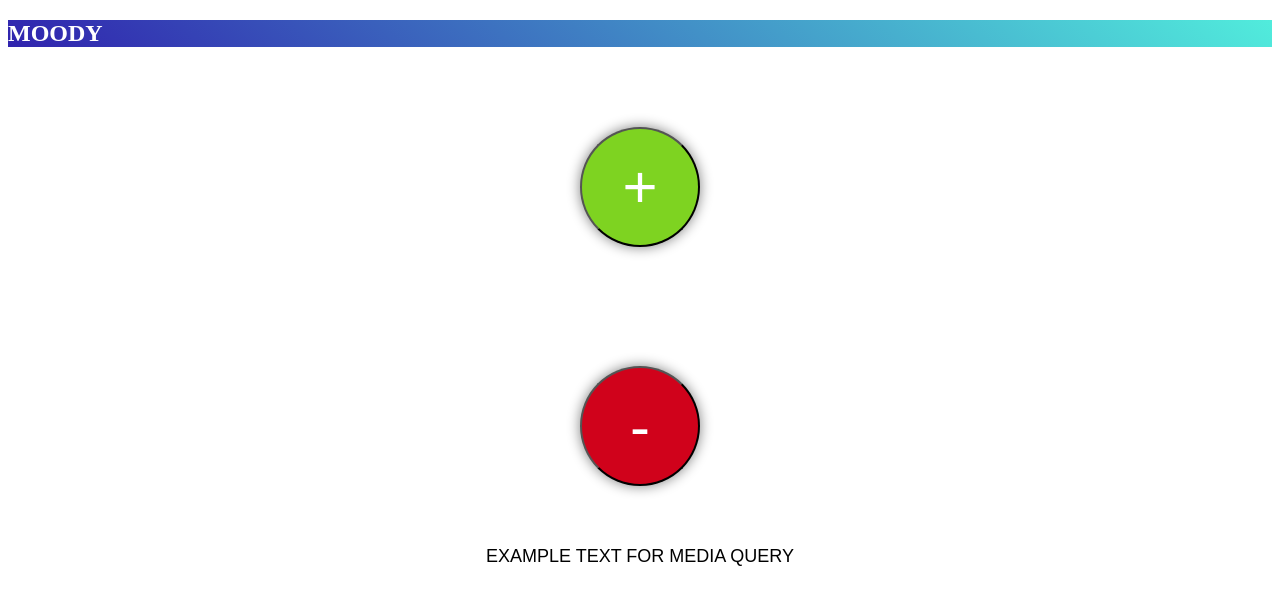
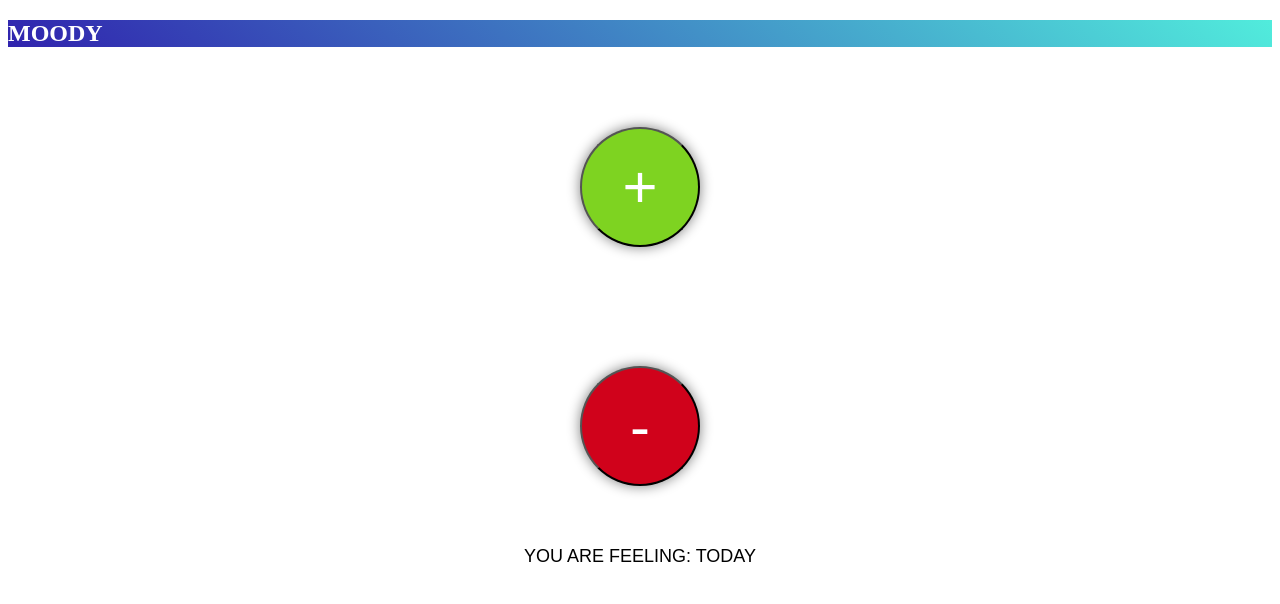
Before and after one commit to Sav0narola/my-app, a React (Create React App) app: page / in a window 1280 px wide. Shown: the top 604 px of the page. Built offline with nearby package versions, Linux system fonts and the light colour scheme.

Commit message:
refactored SimpleText.js to match requirements

```diff
--- a/src/components/SimpleText.js
+++ b/src/components/SimpleText.js
@@ -1,9 +1,12 @@
-import React from "react";
+import React, { Component } from "react";
 
-const SimpleText = () => (
-    <span className={'main'}>
-        EXAMPLE TEXT FOR MEDIA QUERY
-    </span>
-);
+class SimpleText extends Component {
+    render(){
+        return(<span
+            className={'main'}
+            mood = {'test'}>
+            You are feeling: {this.props.mood} today</span>)
+    }
+}
 
 export default SimpleText;
```
